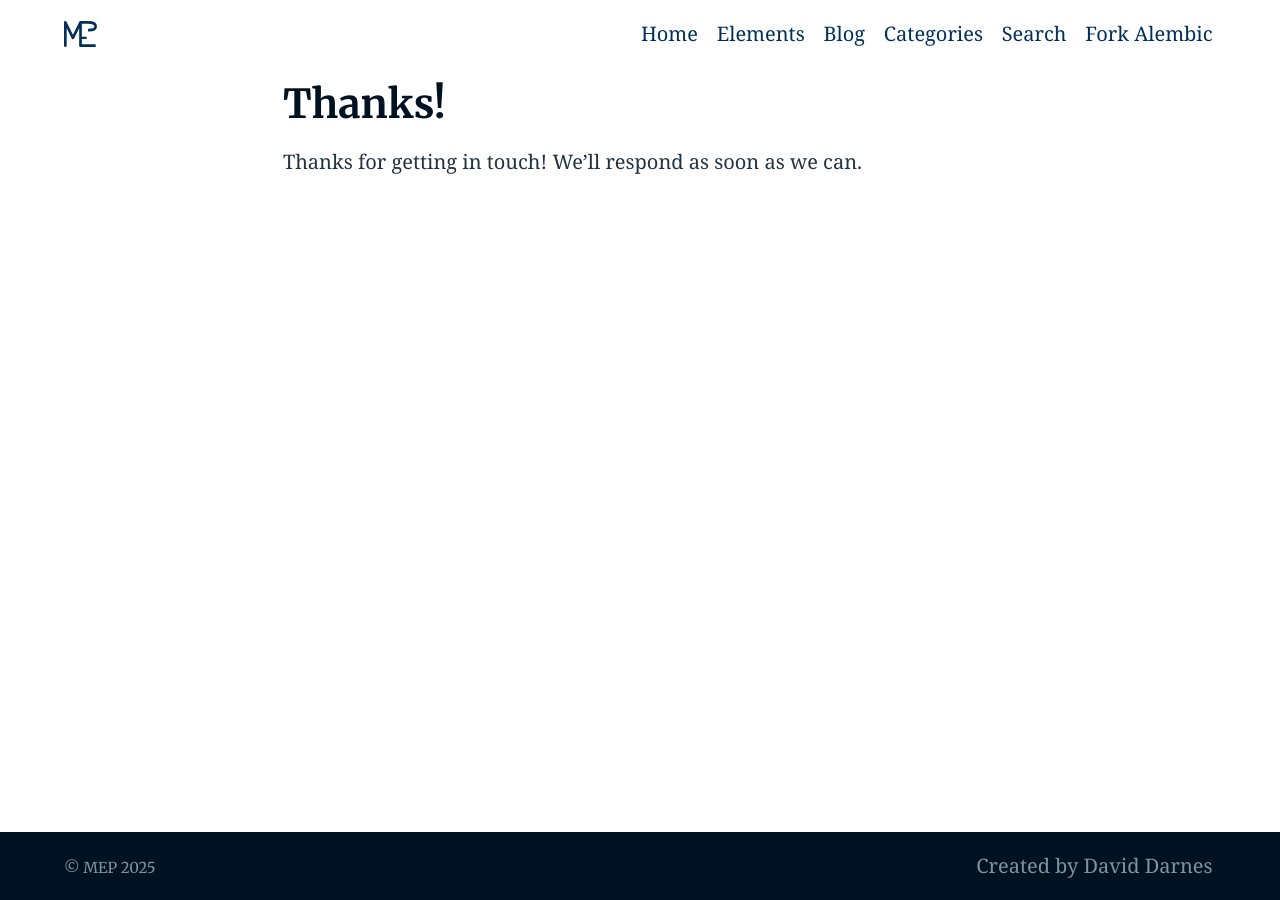
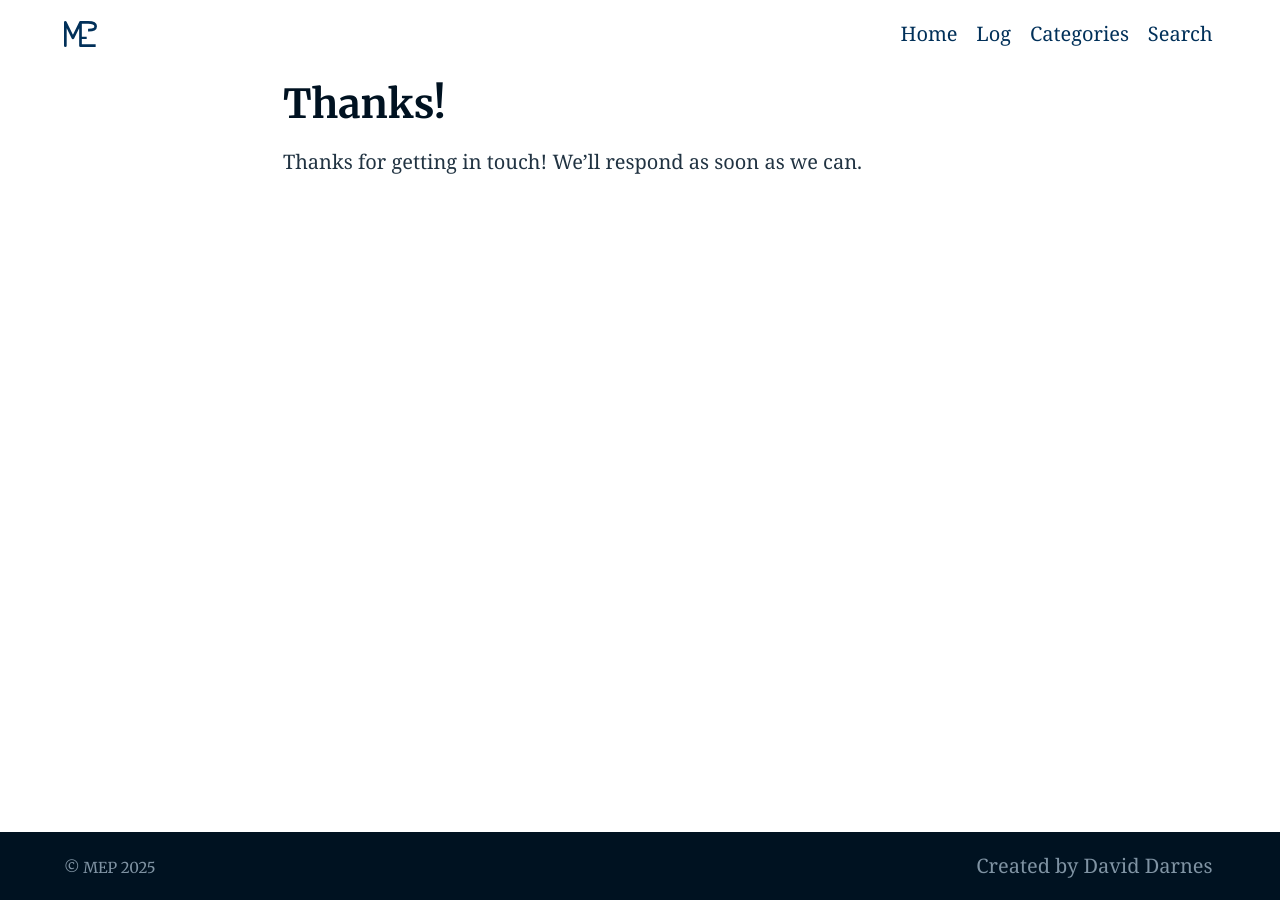
Before and after one commit to me-pierce/me-pierce.github.io, a Jekyll site: the page built from thanks.md, in a window 1280 px wide. Built offline with Jekyll 4.4.1, drawn with Linux system fonts in a browser that asks for light colours.

Commit message:
Update _config.yml

```diff
--- a/_config.yml
+++ b/_config.yml
@@ -123,16 +123,16 @@ favicons: # Favicons are also used in the manifest file. Syntax is 'size: path'
 navigation_header:
 - title: Home
   url: /
-- title: Elements
-  url: /elements/
-- title: Blog
-  url: /blog/
+#- title: Elements
+ # url: /elements/
+- title: Log
+  url: /log/
 - title: Categories
   url: /categories/
 - title: Search
   url: /search/
-- title: Fork Alembic
-  url: https://github.com/daviddarnes/alembic
+#- title: Fork Alembic
+ # url: https://github.com/daviddarnes/alembic
 
 navigation_footer:
 - title: Created by David Darnes
```
